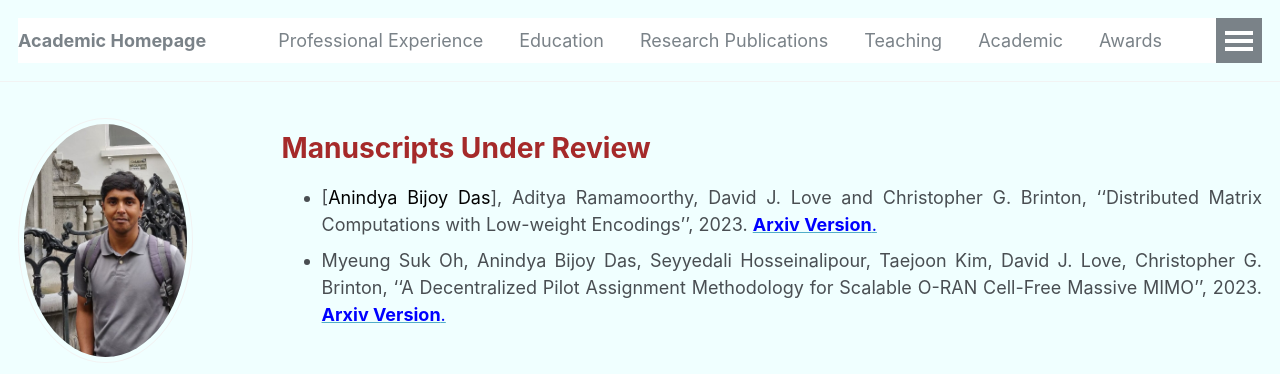
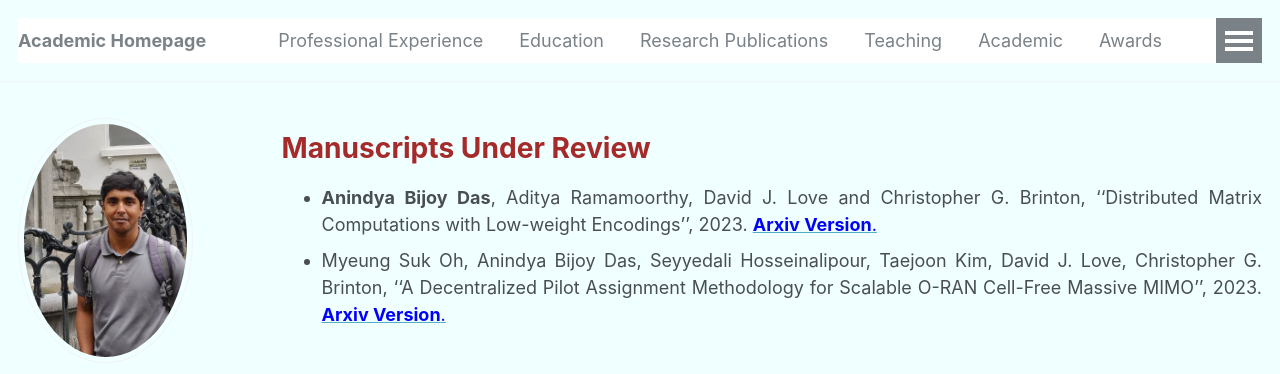
Before and after one commit to anindyabijoydas/portfolio, a Jekyll site: the page built from _pages/research.md, in a window 1280 px wide and 900 px high. Shown: the top 374 px of the window. Built offline with Jekyll 4.4.1, drawn with Linux system fonts in a browser that asks for light colours; some web fonts are replaced.

Commit message:
Update research.md

```diff
--- a/_pages/research.md
+++ b/_pages/research.md
@@ -18,7 +18,7 @@ redirect_from:
 
 <span style="color:brown">**Manuscripts Under Review**</span>
 ======
-   * [<span style="color:black">Anindya Bijoy Das</span>], Aditya Ramamoorthy, David J. Love and Christopher G. Brinton, ''Distributed Matrix Computations with Low-weight Encodings'', 2023. [<span style="color:blue">**Arxiv Version**.</span>](https://arxiv.org/abs/2301.12685)
+   * <b>Anindya Bijoy Das</b>, Aditya Ramamoorthy, David J. Love and Christopher G. Brinton, ''Distributed Matrix Computations with Low-weight Encodings'', 2023. [<span style="color:blue">**Arxiv Version**.</span>](https://arxiv.org/abs/2301.12685)
    * Myeung Suk Oh, Anindya Bijoy Das, Seyyedali Hosseinalipour, Taejoon Kim, David J. Love, Christopher G. Brinton, ''A Decentralized Pilot Assignment Methodology for Scalable O-RAN Cell-Free Massive MIMO'', 2023. [<span style="color:blue">**Arxiv Version**.</span>](https://arxiv.org/abs/2301.04774)
 
 
```
